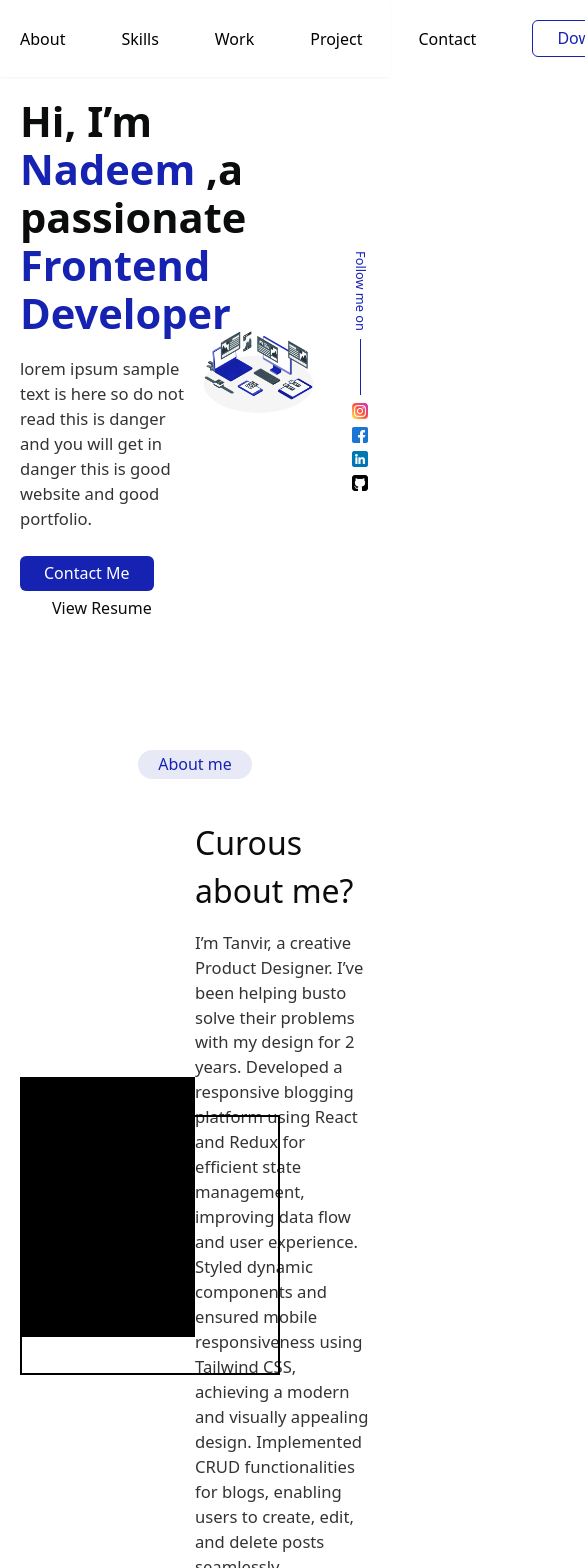
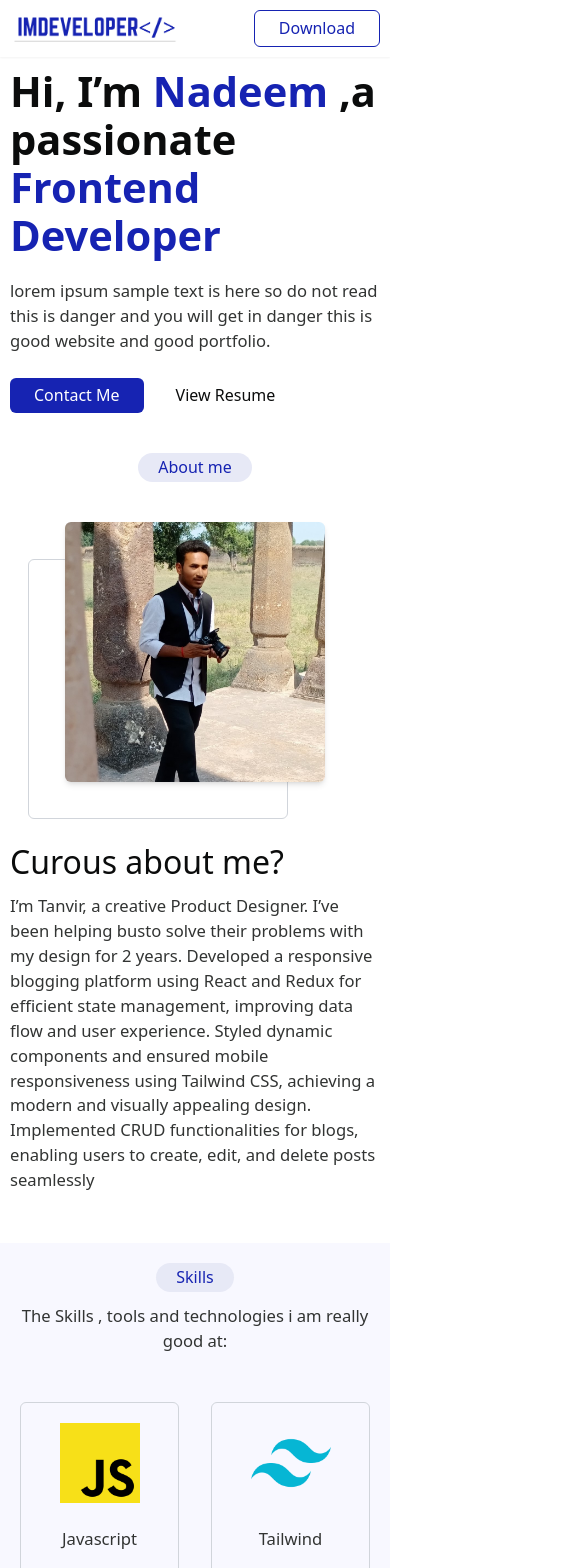
Before and after one commit to nadeemtadvi/Next-Portfolio-app, a Next.js app: page / in a window 390 px wide. Shown: the top 1568 px of the page, 585 px wide, since content can reach past the window. Built offline with nearby package versions, Linux system fonts and the light colour scheme.

Commit message:
make changes in footer, contact, work and experience section

```diff
--- a/app/globals.css
+++ b/app/globals.css
@@ -4,10 +4,33 @@
 
 
 
-body {
+body,html {
   font-family:  ''Tahoma,'Arial Narrow Bold', sans-serif,  sans-serif;
+  scroll-behavior: smooth;
 }
 
+body::-webkit-scrollbar{
+  width:6px
+}
+body::-webkit-scrollbar-track{
+  background-color: #e4e4e4;
+}
+body::-webkit-scrollbar-thumb {
+  background-color: #757575;
+  border-radius: 20px;
+border: 1px solid #e4e4e4;
+
+}
 .vertical-rl{
   writing-mode: vertical-rl
 }
+
+@media screen and (max-width:480px) {
+  .p-5{
+    padding: 10px!important;
+  }
+
+}
+#about,#skills,#work,#project,#contact {
+  transition: all ease 1s;
+}
--- a/src/components/AboutSection.tsx
+++ b/src/components/AboutSection.tsx
@@ -1,27 +1,37 @@
-import React from 'react'
-import { AboutMe } from '../constant/constant'
+import React from "react";
+import { AboutMe } from "../constant/constant";
+import Image from "next/image";
 
 const AboutSection = () => {
   return (
-    <div className='p-5 mb-[4.5rem]'>
-        <div className='flex justify-center mb-10'>
-            <button className='rounded-full bg-mainColorten text-mainColor font-medium p-[2px_20px_3px]'>{AboutMe.about}</button>
+    <div className="p-5 sm:mb-[3.5rem]">
+      <div className="flex justify-center mb-10">
+        <button id='about' className="rounded-full bg-mainColorten text-mainColor font-medium p-[2px_20px_3px]">
+          {AboutMe.about}
+        </button>
+      </div>
+      <div className="sm:grid grid-cols-2 items-center">
+        <div className="mb-14 sm:mb-0 relative flex items-center justify-center">
+          <div className="z-[10]  w-[260px] h-[260px] shadow-md rounded-[6px]">
+            <Image
+              src={AboutMe.image}
+              alt="dp"
+              width={100}
+              height={100}
+              className="rounded-[6px] !w-full !h-full !object-fill"
+            />
+          </div>
+          <div className="z-[8] rounded-[6px] absolute left-0 right-[75px] m-auto top-[75px] bottom-0 border border-gray-300 w-[260px] h-[260px]"></div>
         </div>
-        <div className='grid grid-cols-2 items-center'>
-            <div className='relative flex items-center justify-center'>
+        <div>
+          <h4 className="text-[2rem] text-titletext font-medium mb-2 sm:mb-4">
+            {AboutMe.title}
+          </h4>
+          <p className="text-[1.04rem] text-subtext mb-2 sm:mb-4">{AboutMe.subtitle}</p>
+        </div>
+      </div>
+    </div>
+  );
+};
 
-                <div className='bg-black w-[260px] h-[260px]'></div>
-                <div className=' absolute left-0 right-[75px] m-auto top-[75px] bottom-0 border-2 border-black w-[260px] h-[260px]'></div>
-                {/* image */}
-                {/* {AboutMe.image} */}
-            </div>
-            <div>
-                <h4 className='text-[2rem] text-titletext font-medium mb-4'>{AboutMe.title}</h4>
-                <p className='text-[1.04rem] text-subtext mb-4'>{AboutMe.subtitle}</p>
-            </div>
-        </div>
-    </div>
-  )
-}
-
-export default AboutSection
+export default AboutSection;
--- a/src/components/ContactSection.tsx
+++ b/src/components/ContactSection.tsx
@@ -3,9 +3,9 @@ import { Contact } from "../constant/constant";
 
 const ContactSection = () => {
   return (
-    <div className="mb-[4rem] p-5">
-      <div className="text-center mb-[4rem]">
-        <button className="mb-[1rem] rounded-full bg-mainColorten text-mainColor font-medium p-[2px_20px_3px]">
+    <div className="mb-[1rem] sm:mb-[4rem] p-5">
+      <div className="text-center mb-[1rem] sm:mb-[4rem]">
+        <button id='contact' className="mb-[1rem] rounded-full bg-mainColorten text-mainColor font-medium p-[2px_20px_3px]">
           {Contact.contact}
         </button>
 
@@ -14,7 +14,7 @@ const ContactSection = () => {
         </h4>
         <p className="text-[1.04rem] text-subtext">{Contact.subtitle}</p>
       </div>
-      <div className="grid grid-cols-[40%_auto] ">
+      <div className="sm:grid grid-cols-[40%_auto] ">
         <div>
           {Contact.contactList.map((item, index) => (
             <div key={index} className="grid grid-cols-[50px_auto] items-center mb-8">
--- a/src/components/FooterSection.tsx
+++ b/src/components/FooterSection.tsx
@@ -13,7 +13,7 @@ const FooterSection = () => {
       <div className="p-5 flex justify-between items-center">
         <h4 className="text-[0.8rem] text-subtext">{Footer.copyright}</h4>
         <h4 className="text-[0.8rem] text-subtext">{Footer.dev}</h4>
-        <div className="flex justify-between items-center gap-5">
+        <div className="flex-wrap flex justify-between items-center gap-1 sm:gap-5">
           <Image
           src={insta}
           alt='insta'
--- a/src/components/Header.tsx
+++ b/src/components/Header.tsx
@@ -1,24 +1,23 @@
 // 'use client'
 import React from "react";
-import {  headerItem, DwnldButton } from "@/src/constant/constant";
+import { headerItem, DwnldButton } from "@/src/constant/constant";
 import Image from "next/image";
 
 const Header = () => {
-  // const [navitem, setNavitem] = useState<boolean>(false)
   return (
     <>
       <div className="mb-[0rem] shadow-sm ">
         <div className="flex justify-between items-center p-5 ">
           <div className="">
-
-          <Image src={headerItem.image} alt="logo" width={170} height={170} />
-
+            <Image src={headerItem.image} alt="logo" width={170} height={170} />
           </div>
-          <ul className="flex justify-between items-center gap-14">
-            {Object.values(headerItem).map((item, index) => (
-              <li key={index}>{item.label}</li>
-            ))}
-          </ul>
+          <div className="hidden sm:block">
+            <ul className="flex justify-between items-center gap-14">
+              {Object.values(headerItem).map((item, index) => (
+                <li key={index}><a href={`#${item.page}`}>{item.label}</a></li>
+              ))}
+            </ul>
+          </div>
           <div>
             <button className="border border-mainColor text-mainColor rounded-[6px] p-[5px_24px_6px]">
               {DwnldButton.btn}
@@ -26,14 +25,6 @@ const Header = () => {
           </div>
         </div>
       </div>
-
-      {/* {
-            userinfo.skills.map((item, index) => (
-                <div key={index}>
-                    {item}
-                </div>
-            ))
-        } */}
     </>
   );
 };
--- a/src/components/IntroSection.tsx
+++ b/src/components/IntroSection.tsx
@@ -8,8 +8,8 @@ import facebook from "../assets/Icons/facebook.png";
 
 const IntroSection = () => {
   return (
-    <div className="mb-[4rem]">
-      <div className="grid grid-cols-2 p-5">
+    <div className="">
+      <div className="sm:grid grid-cols-2 p-5">
         <div className=" flex justify-start items-center">
           <div>
             <h5 className="text-titletext font-semibold text-[2.6rem] leading-[48px] mb-5">
@@ -18,7 +18,7 @@ const IntroSection = () => {
               {InterSect.middletext}
               <span className="text-mainColor"> {InterSect.spanwork}</span>
             </h5>
-            <p className="w-[75%] text-subtext text-[1.04rem] mb-6">
+            <p className="sm:w-[75%] text-subtext text-[1.04rem] mb-6">
               {InterSect.subtitle}
             </p>
             <div className="mb-5">
@@ -31,10 +31,16 @@ const IntroSection = () => {
             </div>
           </div>
         </div>
-        <div className="relative flex justify-center items-center">
+        <div className="hidden sm:block">
+          <div className=" relative flex justify-center items-center">
             <div>
               <div className=" mr-12 flex items-center justify-start">
-              <Image src={userinfo.picture} alt="dp" width={400} height={460} />
+                <Image
+                  src={userinfo.picture}
+                  alt="dp"
+                  width={400}
+                  height={460}
+                />
               </div>
               <div className="absolute top-0 right-0 flex items-center bottom-0">
                 <h4 className="text-[0.8rem] vertical-rl flex items-center gap-2 text-mainColor">
@@ -50,6 +56,7 @@ const IntroSection = () => {
           </div>
         </div>
       </div>
+    </div>
   );
 };
 
--- a/src/components/SkillSection.tsx
+++ b/src/components/SkillSection.tsx
@@ -8,23 +8,23 @@ const SkillSection = () => {
       <div className="p-5">
         <div className="flex justify-center  mb-10">
           <div className="text-center">
-            <button className="rounded-full bg-mainColorten text-mainColor font-medium p-[2px_20px_3px]">
+            <button id='skills' className="rounded-full bg-mainColorten text-mainColor font-medium p-[2px_20px_3px]">
               {Skills.skill}
             </button>
-            <p className="mt-3 text-[1.04rem] text-subtext mb-4">
+            <p className="mt-3 text-[1.04rem] text-subtext mb-2 sm:mb-4">
               {Skills.title}
             </p>
           </div>
         </div>
-        <div className="grid grid-cols-4 gap-4">
+        <div className="grid grid-cols-2 sm:grid-cols-3  md:grid-cols-4 gap-8">
           {Skills.skillObj.map((item, index) => (
-            <div key={index}>
-              <div className="flex justify-center items-center mb-2">
+            <div key={index} className="border border-gray-300 rounded-[6px]">
+              <div className="flex justify-center items-center ">
                 <div className="">
-                <Image src={item.image} alt="insta" width={100} height={100} className="p-2" />
+                <Image src={item.image} alt="insta" width={100} height={100} className="p-[20px_10px_0px_10px] !h-[100px] !w-[100px]" />
                 </div>
               </div>
-              <h4 className="text-center text-[1.04rem] text-subtext mb-4">
+              <h4 className="text-center text-[1.04rem] text-subtext my-6 ">
                 {item.label}
               </h4>
             </div>
--- a/src/constant/constant.ts
+++ b/src/constant/constant.ts
@@ -22,6 +22,7 @@ import tailw from '../assets/Images/Skills/tailwind-css-icon.png'
 import illustrate from '../assets/Images/Intro/Devices-amico (1).png'
 import cmplogo from '../assets/Images/CompanyLogo/AplLogo.png'
 import logo from '../assets/Images/LOGO/N-Dev  (1).png'
+import profile from '../assets/Images/Profile/Visit.jpg'
 import { IoCallOutline } from "react-icons/io5";
 import { MdOutlineEmail } from "react-icons/md";
 import { IoLocationOutline } from "react-icons/io5";
@@ -62,7 +63,7 @@ export const AboutMe: AboutSectionProps = {
   title: "Curous about me?",
   subtitle:
     "I’m Tanvir, a creative Product Designer. I’ve been helping busto solve their problems with my design for 2 years. Developed a responsive blogging platform using React and Redux for efficient state management, improving data flow and user experience. Styled dynamic components and ensured mobile responsiveness using Tailwind CSS, achieving a modern and visually appealing design. Implemented CRUD functionalities for blogs, enabling users to create, edit, and delete posts seamlessly",
-  image: "",
+  image: profile,
 };
 
 export const Skills: SkillSectionProps = {
@@ -81,6 +82,7 @@ export const Skills: SkillSectionProps = {
 };
 
 export const Works: WorkSectionProps = {
+  button:'Experience',
   title: "Frontend Developer",
   startDate: "Jan 2024",
   endDate: "Sept 2024",
--- a/src/models/Interface.ts
+++ b/src/models/Interface.ts
@@ -56,6 +56,7 @@ export interface SkillSectionProps {
 
 export interface WorkSectionProps {
   title: string;
+  button: string;
   startDate: string;
   endDate: string;
   subtitle: string;
```
Also changed, not shown: src/components/ProjectSection.tsx (+5 -5 lines), src/components/WorkSection.tsx (+6 -6 lines), src/assets/Images/Profile/ProfileReplace.jpg (added), src/assets/Images/Profile/Visit.jpg (added). Lines whose indentation alone changed are shown as unchanged.
